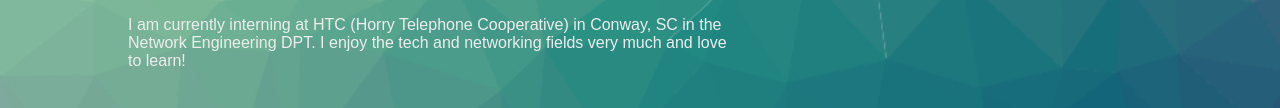
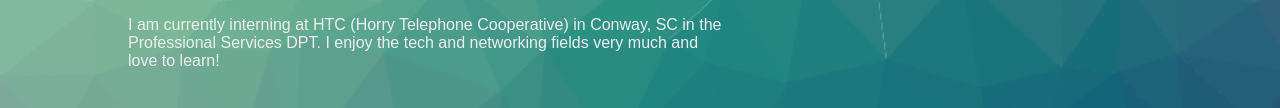
Before and after one commit to vs0t/my-portfolio, a plain HTML site: page main_site/index.html in a window 1280 px wide. Shown: the part 374-482 px from the top of the page. Drawn offline with nearby package versions, Linux system fonts and the light colour scheme.

Commit message:
Update index.html

```diff
--- a/main_site/index.html
+++ b/main_site/index.html
@@ -24,7 +24,7 @@
         <div class="home-content">
             <h1>Hi, I'm Evan Aarons</h1>
             <h3>Intern at HTC</h3>
-            <p>I am currently interning at HTC (Horry Telephone Cooperative) in Conway, SC in the Network Engineering DPT. I enjoy the tech and networking fields very much and love to learn!</p>
+            <p>I am currently interning at HTC (Horry Telephone Cooperative) in Conway, SC in the Professional Services DPT. I enjoy the tech and networking fields very much and love to learn!</p>
             <div class="btn-box">
                 <a href="#">IGNORE (N/A)</a>
                 <a href="contact.html">Contact Me</a>
```
